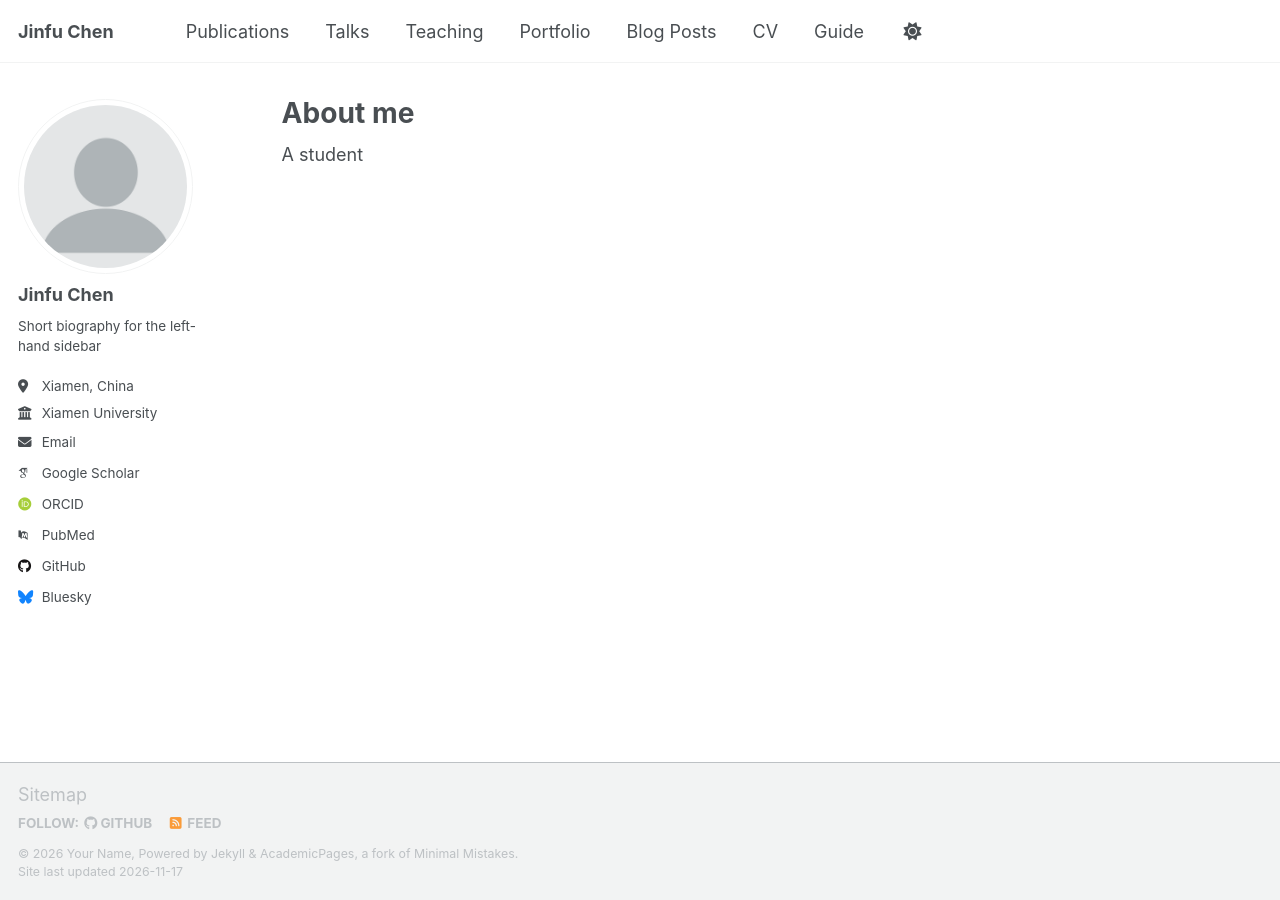
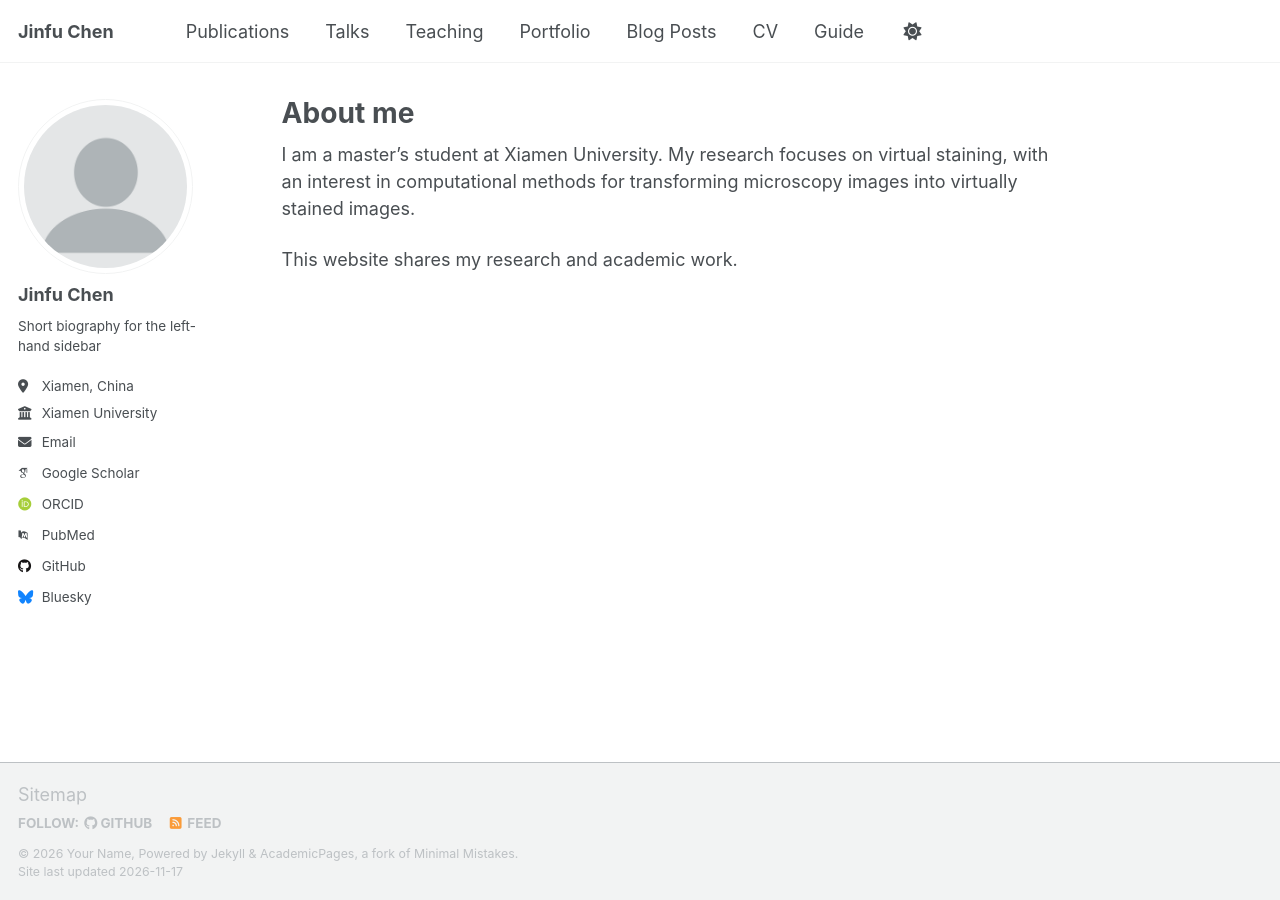
Before and after one commit to Jinfu-Chen/Jinfu-Chen.github.io, a Jekyll site: the page built from _pages/about.md, in a window 1280 px wide. Built offline with Jekyll 4.4.1, drawn with Linux system fonts in a browser that asks for light colours; some web fonts are replaced; a script that is not in the unit is left out.

Commit message:
Update about.md

```diff
--- a/_pages/about.md
+++ b/_pages/about.md
@@ -5,4 +5,6 @@ permalink: /
 author_profile: true
 ---
 
-A student
+I am a master's student at Xiamen University. My research focuses on virtual staining, with an interest in computational methods for transforming microscopy images into virtually stained images.
+
+This website shares my research and academic work.
```
